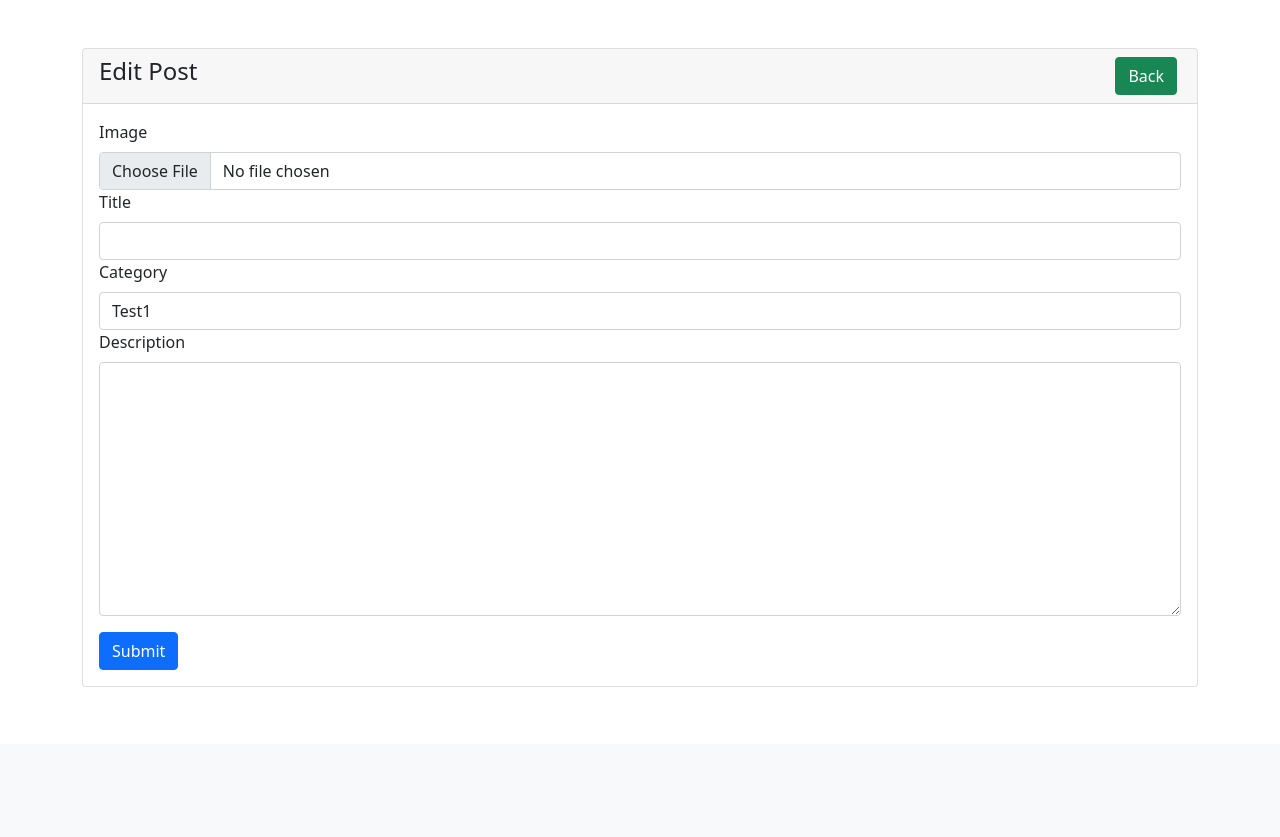
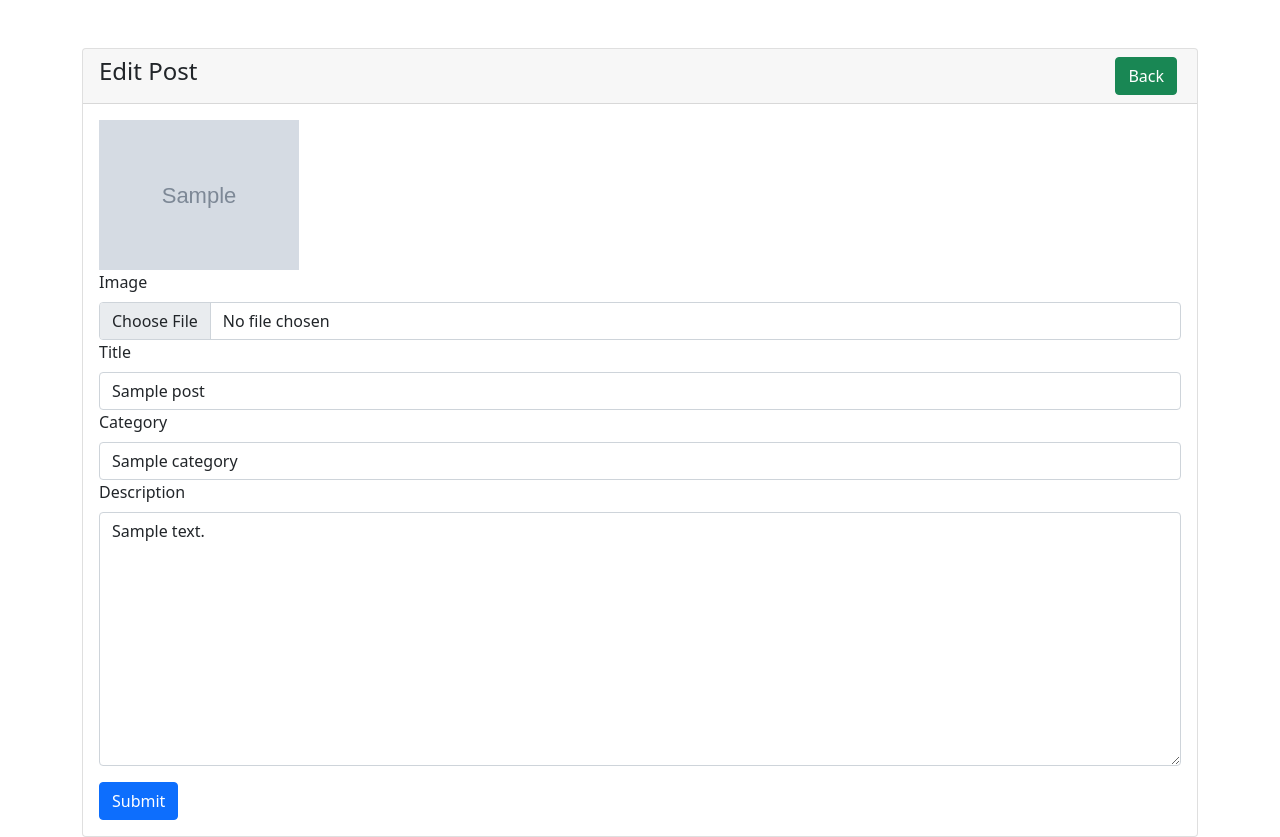
Before and after one commit to JemuelVP/Laravel-crud, a Laravel app: page /posts/1/edit in a window 1280 px wide. Shown: the part 56-893 px from the top of the page. Before the commit the page ends 743 px from the top, so only its background shows below. Run offline with Laravel 9, Linux system fonts and the light colour scheme; tables that the repository leaves empty hold one stand-in row (values such as "Sample post"); grey boxes marked "Sample" are stand-in pictures.

Commit message:
Add error handling and form enhancements for post creation and editing views

```diff
--- a/resources/views/edit.blade.php
+++ b/resources/views/edit.blade.php
@@ -2,6 +2,15 @@
 
 @section('content')
     <div class="main-content mt-5">
+        @if ($errors->any())
+            <div class="alert alert-danger">
+                <ul>
+                    @foreach ($errors->all() as $error)
+                        <li>{{ $error }}</li>
+                    @endforeach
+                </ul>
+            </div>
+        @endif
         <div class="card">
             <div class="card-header">
                 <div class="row">
@@ -15,26 +24,33 @@
 
             </div>
             <div class="card-body">
-                <form action="">
+                <form action="{{ route('posts.update', $post->id) }}" method="POST" enctype="multipart/form-data">
+                    @csrf
+                    @method('PUT')
                     <div class="form-group">
+                        <div>
+                            <img style="width: 200px" src="{{ asset($post->image) }}" alt="">
+                        </div>
                         <label for="" class="form-label">Image</label>
-                        <input type="file" class="form-control">
+                        <input name="image" type="file" class="form-control">
                     </div>
                     <div class="form-group">
                         <label for="" class="form-label">Title</label>
-                        <input type="text" class="form-control">
+                        <input name="title" type="text" class="form-control" value="{{ $post->title }}">
                     </div>
                     <div class="form-group">
                         <label for="" class="form-label">Category</label>
-                        <select name="" id="" class="form-control">
-                            <option value="">Test1</option>
-                            <option value="">Test2</option>
-                            <option value="">Test3</option>
+                        <select name="category_id" id="" class="form-control">
+                            <option value="">Select</option>
+                            @foreach ($categories as $category)
+                                <option {{ $category->id == $post->category_id ? 'selected' : '' }}
+                                    value="{{ $category->id }}">{{ $category->name }}</option>
+                            @endforeach
                         </select>
                     </div>
                     <div class="form-group">
                         <label for="" class="form-label">Description</label>
-                        <textarea name="" id="" cols="30" rows="10" class="form-control"></textarea>
+                        <textarea name="description" id="" cols="30" rows="10" class="form-control">{{ $post->description }}</textarea>
                     </div>
                     <div class="form-group mt-3">
                         <button class="btn btn-primary">Submit</button>
```
Also changed, not shown: resources/views/create.blade.php (+19 -8 lines), resources/views/index.blade.php (+11 -9 lines).
